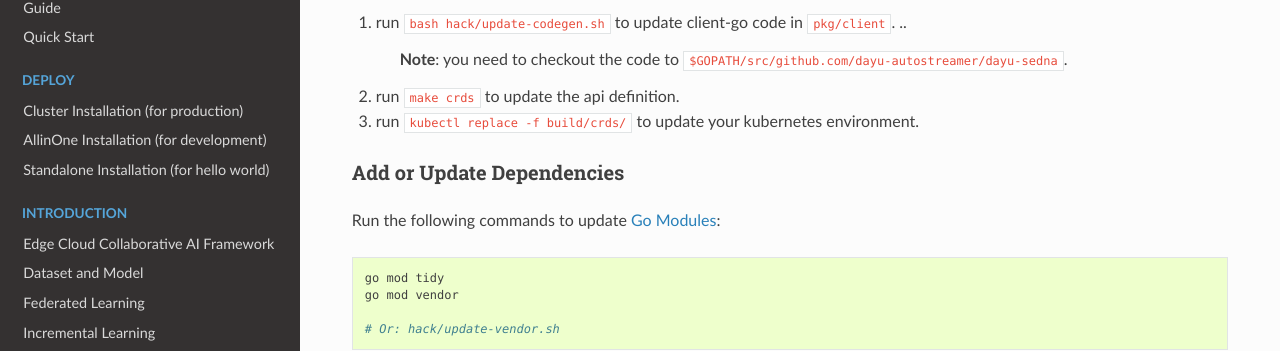
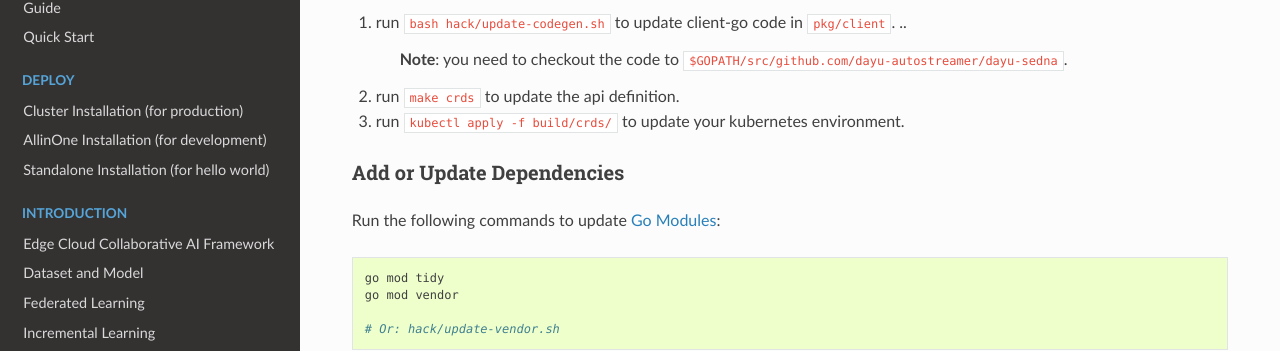
Before and after one commit to dayu-autostreamer/dayu-sedna, a Sphinx documentation site: the page built from docs/contributing/control-plane/development.md, in a window 1280 px wide and 900 px high, scrolled down 870 px. Shown: the part 144-495 px from the top of the window. Built offline with Sphinx 7.4.7 and the Read the Docs theme 3.1.0, drawn with Linux system fonts in a browser that asks for light colours; pages that are not in the unit, such as notebooks, are missing from menus; the version number could not be read and is left out.

```diff
--- a/docs/contributing/control-plane/development.md
+++ b/docs/contributing/control-plane/development.md
@@ -37,7 +37,7 @@
 1. run `bash hack/update-codegen.sh` to update client-go code in `pkg/client`.
 	> **Note**: you need to checkout the code to `$GOPATH/src/github.com/dayu-autostreamer/dayu-sedna`.
 1. run `make crds` to update the api definition.
-1. run `kubectl replace -f build/crds/` to update your kubernetes environment.
+1. run `kubectl apply -f build/crds/` to update your kubernetes environment.
 
 
 ### Add or Update Dependencies
```
Also changed, not shown: 2 other files.
